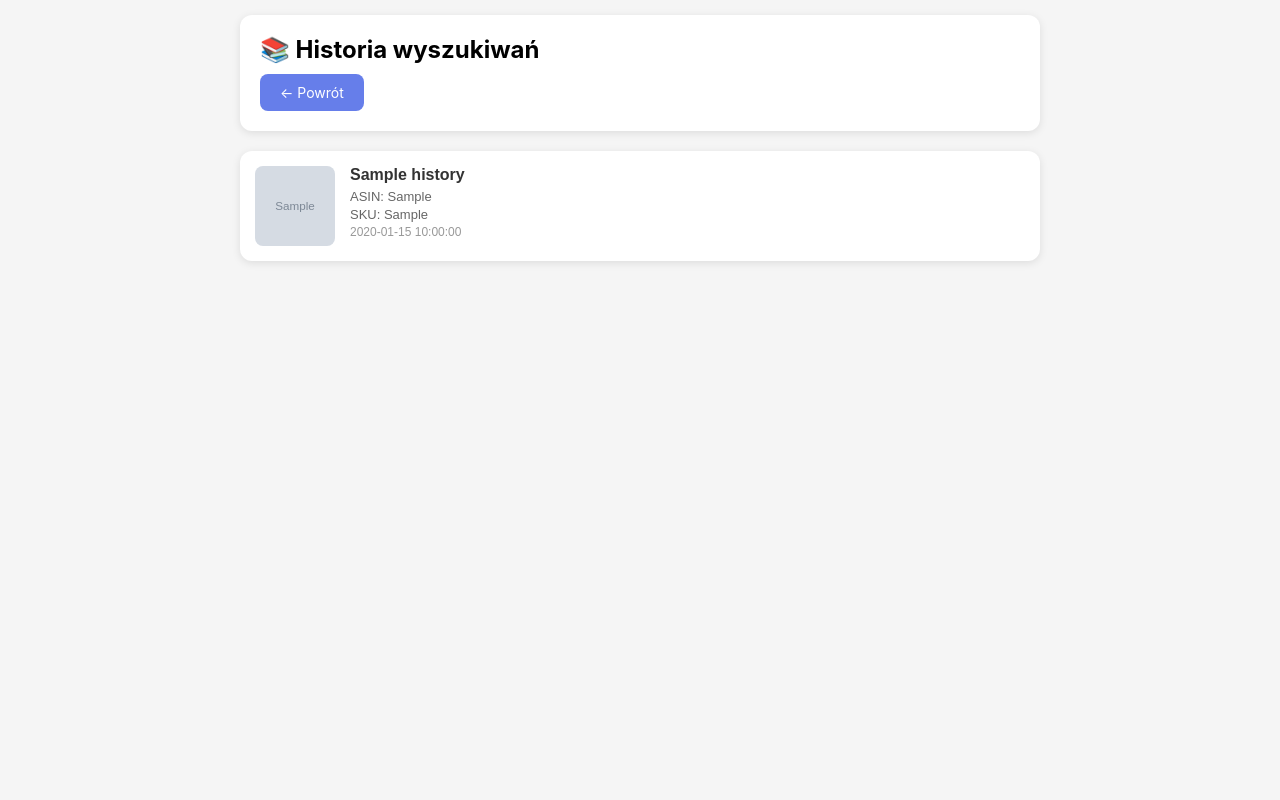
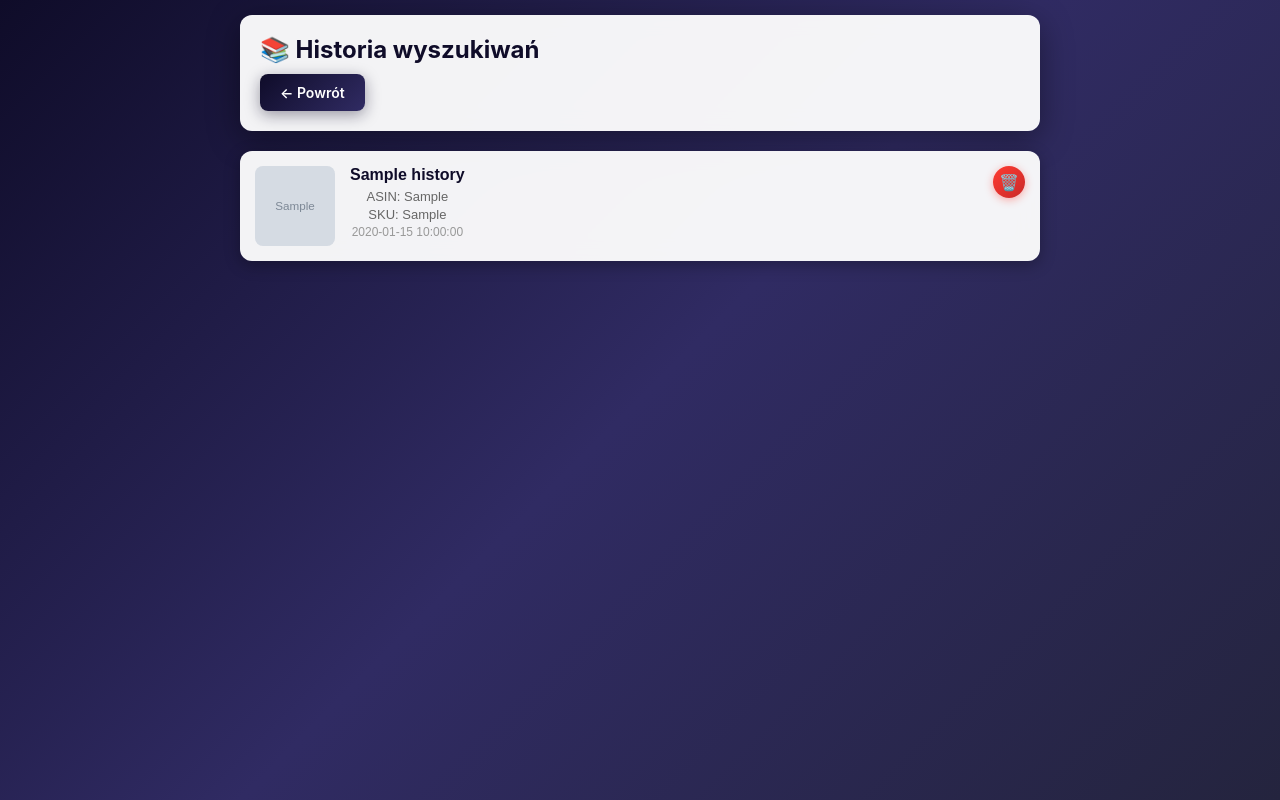
Before and after one commit to kacpermielewczyk96-source/amazon_to_ebay, a Flask app: page /history in a window 1280 px wide. Run offline with Flask 3, Linux system fonts and the light colour scheme; tables that the repository leaves empty hold one stand-in row (values such as "Sample post"); grey boxes marked "Sample" are stand-in pictures.

Commit message:
Update history.html

```diff
--- a/templates/history.html
+++ b/templates/history.html
@@ -6,23 +6,26 @@
         * { margin: 0; padding: 0; box-sizing: border-box; }
         body {
             font-family: -apple-system, BlinkMacSystemFont, "Segoe UI", Roboto, Arial, sans-serif;
-            background: #f5f5f5;
+            background: linear-gradient(135deg, #0f0c29 0%, #302b63 50%, #24243e 100%);
             padding: 15px;
+            min-height: 100vh;
         }
         .container { max-width: 800px; margin: auto; }
         .header {
-            background: white;
+            background: rgba(255, 255, 255, 0.95);
+            backdrop-filter: blur(10px);
             padding: 20px;
             border-radius: 12px;
             margin-bottom: 20px;
-            box-shadow: 0 2px 8px rgba(0,0,0,0.1);
+            box-shadow: 0 8px 32px rgba(0,0,0,0.4);
         }
         h1 {
             font-size: 24px;
             margin-bottom: 10px;
+            color: #0f0c29;
         }
         .back-btn {
-            background: #667eea;
+            background: linear-gradient(135deg, #0f0c29 0%, #302b63 100%);
             color: white;
             border: none;
             padding: 10px 20px;
@@ -31,21 +34,31 @@
             text-decoration: none;
             display: inline-block;
             font-size: 14px;
+            font-weight: 600;
+            box-shadow: 0 4px 15px rgba(15,12,41,0.4);
         }
         .product-card {
-            background: white;
+            background: rgba(255, 255, 255, 0.95);
+            backdrop-filter: blur(10px);
             padding: 15px;
             border-radius: 12px;
             margin-bottom: 15px;
             display: flex;
             gap: 15px;
-            box-shadow: 0 2px 8px rgba(0,0,0,0.1);
-            cursor: pointer;
+            box-shadow: 0 4px 16px rgba(0,0,0,0.3);
             transition: all 0.2s;
+            position: relative;
         }
         .product-card:hover {
             transform: translateY(-2px);
-            box-shadow: 0 4px 12px rgba(0,0,0,0.15);
+            box-shadow: 0 6px 24px rgba(0,0,0,0.4);
+        }
+        .product-link {
+            display: flex;
+            gap: 15px;
+            flex: 1;
+            text-decoration: none;
+            color: inherit;
         }
         .product-image {
             width: 80px;
@@ -61,7 +74,7 @@
             font-size: 16px;
             font-weight: 600;
             margin-bottom: 5px;
-            color: #333;
+            color: #0f0c29;
         }
         .product-meta {
             font-size: 13px;
@@ -72,10 +85,67 @@
             font-size: 12px;
             color: #999;
         }
+        .delete-cache-btn {
+            position: absolute;
+            top: 15px;
+            right: 15px;
+            background: linear-gradient(135deg, #ff3b30 0%, #c92a2a 100%);
+            color: white;
+            border: none;
+            width: 32px;
+            height: 32px;
+            border-radius: 50%;
+            cursor: pointer;
+            font-size: 16px;
+            display: flex;
+            align-items: center;
+            justify-content: center;
+            box-shadow: 0 2px 8px rgba(255,59,48,0.4);
+            transition: all 0.2s;
+        }
+        .delete-cache-btn:hover {
+            transform: scale(1.1);
+        }
+        .delete-cache-btn:active {
+            transform: scale(0.95);
+        }
         .empty {
             text-align: center;
             padding: 60px 20px;
-            color: #999;
+            color: white;
+            background: rgba(255, 255, 255, 0.1);
+            backdrop-filter: blur(10px);
+            border-radius: 12px;
+        }
+
+        /* Toast notification */
+        .toast {
+            position: fixed;
+            bottom: 20px;
+            left: 50%;
+            transform: translateX(-50%);
+            background: #34c759;
+            color: white;
+            padding: 12px 24px;
+            border-radius: 8px;
+            font-size: 14px;
+            display: none;
+            z-index: 1000;
+            box-shadow: 0 4px 16px rgba(0,0,0,0.3);
+        }
+        .toast.show {
+            display: block;
+            animation: slideUp 0.3s ease;
+        }
+        @keyframes slideUp {
+            from {
+                transform: translateX(-50%) translateY(100px);
+                opacity: 0;
+            }
+            to {
+                transform: translateX(-50%) translateY(0);
+                opacity: 1;
+            }
         }
     </style>
 </head>
@@ -88,9 +158,10 @@
 
         {% if history %}
             {% for item in history %}
-            <form action="/scrape" method="post" style="margin: 0;">
+            <div class="product-card">
+                <form action="/scrape" method="post" style="margin: 0; flex: 1;">
                     <input type="hidden" name="url" value="{{ item.asin }}">
-                <button type="submit" class="product-card" style="width: 100%; text-align: left; border: none; cursor: pointer;">
+                    <button type="submit" class="product-link" style="background: none; border: none; cursor: pointer; padding: 0;">
                         {% if item.image %}
                         <img src="{{ item.image }}" class="product-image" alt="Product">
                         {% else %}
@@ -107,6 +178,8 @@
                         </div>
                     </button>
                 </form>
+                <button type="button" class="delete-cache-btn" onclick="deleteSingleCache('{{ item.asin }}', this)" title="Usuń cache tego produktu">🗑️</button>
+            </div>
             {% endfor %}
         {% else %}
             <div class="empty">
@@ -115,5 +188,45 @@
             </div>
         {% endif %}
     </div>
+
+    <div class="toast" id="toast"></div>
+
+    <script>
+        async function deleteSingleCache(asin, buttonElement) {
+            if (!confirm('Usunąć cache dla tego produktu?\n\nNastępne wyszukanie pobierze świeże dane z Amazon.')) {
+                return;
+            }
+
+            try {
+                const response = await fetch('/clear-single-cache', {
+                    method: 'POST',
+                    headers: { 'Content-Type': 'application/json' },
+                    body: JSON.stringify({ asin: asin })
+                });
+
+                const result = await response.json();
+
+                if (result.success) {
+                    showToast('✓ Cache usunięty dla ' + asin);
+                    buttonElement.style.opacity = '0.5';
+                    buttonElement.disabled = true;
+                } else {
+                    throw new Error(result.error || 'Błąd usuwania cache');
+                }
+            } catch (error) {
+                alert('Błąd: ' + error.message);
+            }
+        }
+
+        function showToast(message) {
+            const toast = document.getElementById('toast');
+            toast.textContent = message;
+            toast.classList.add('show');
+
+            setTimeout(() => {
+                toast.classList.remove('show');
+            }, 3000);
+        }
+    </script>
 </body>
 </html>
```
Lines whose indentation alone changed are shown as unchanged.
